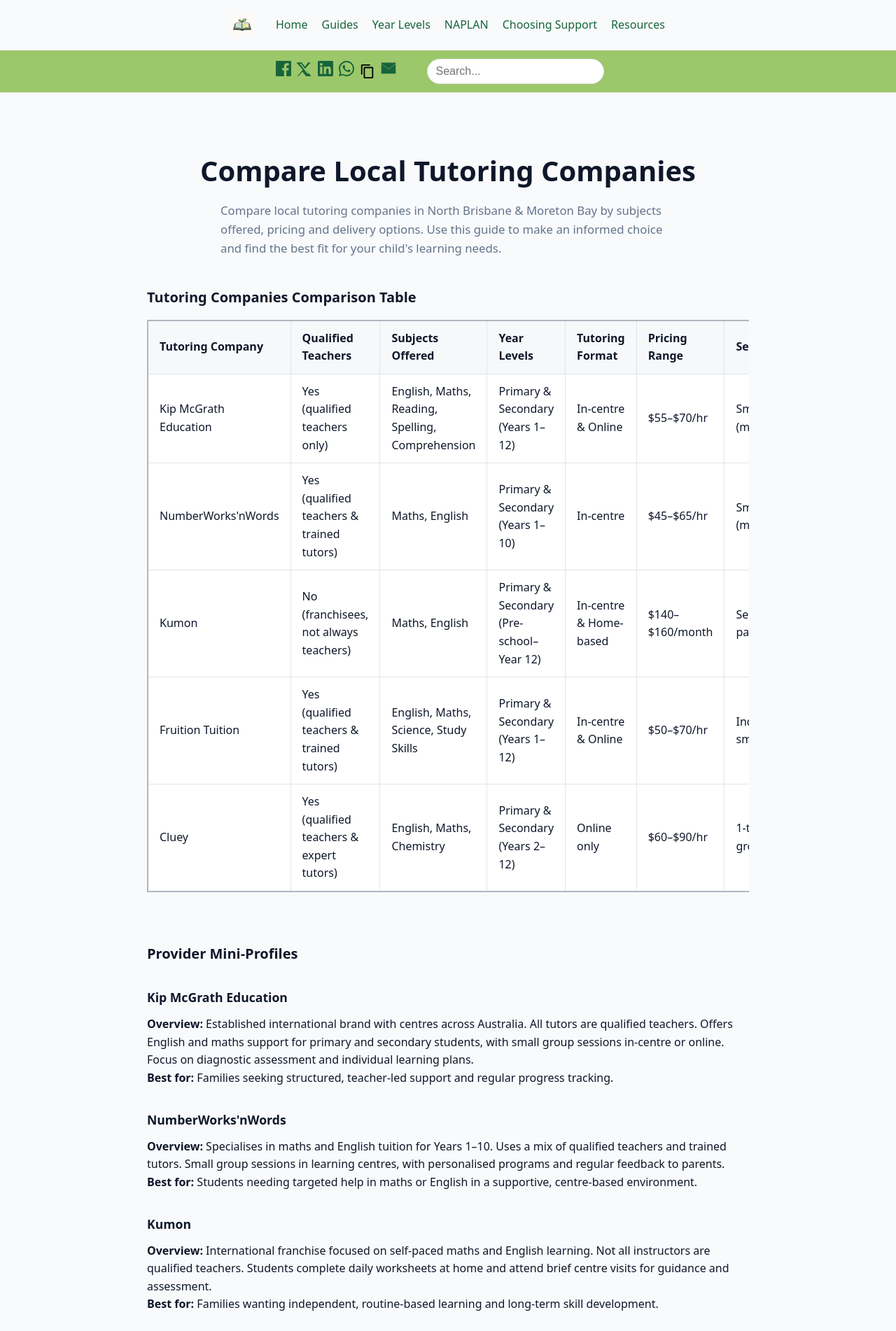
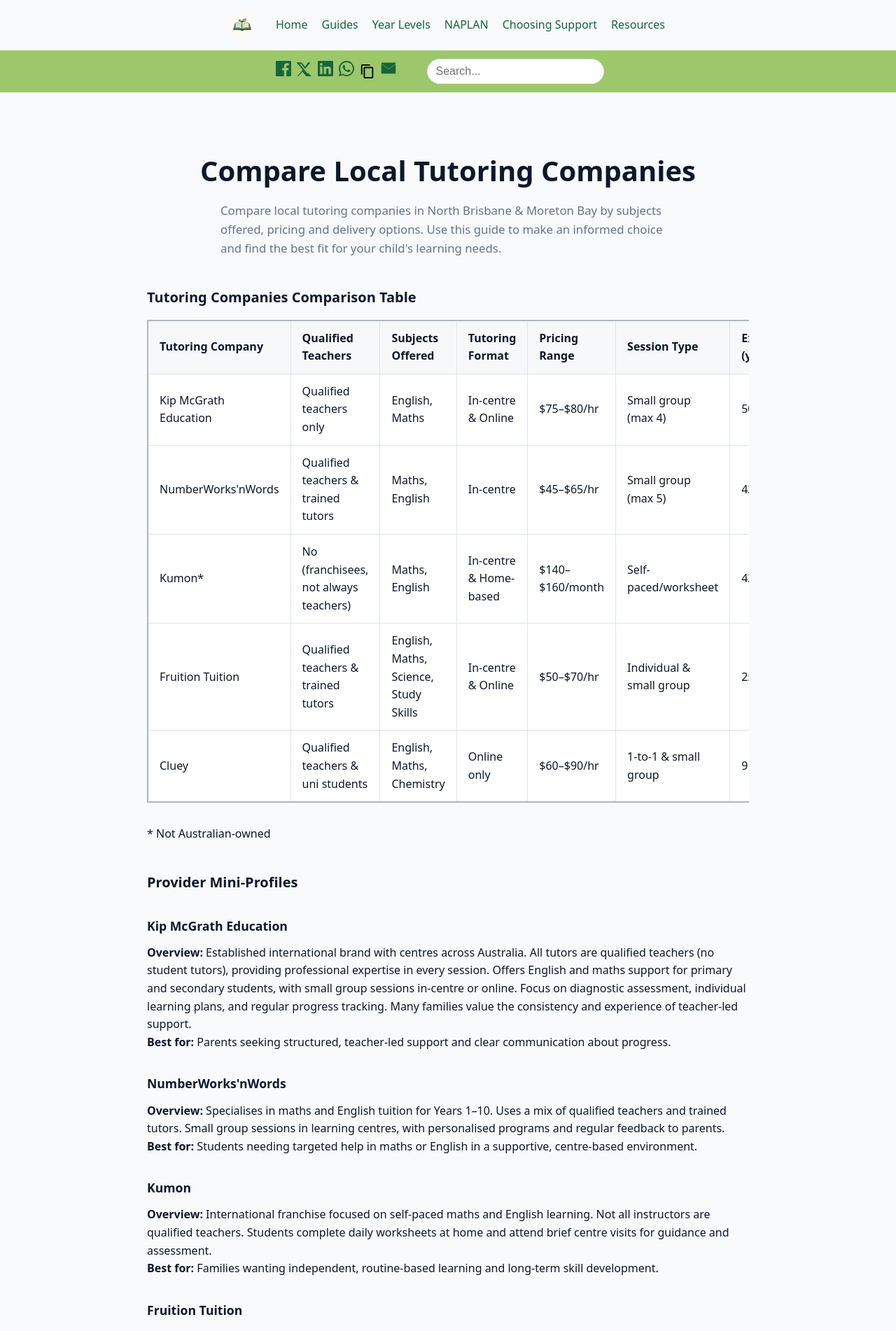
Before and after one commit to drade23/brisbanetutoring, a Jekyll site: the page built from choosing-support/compare-local-tutoring-companies.html, in a window 1280 px wide. Shown: the top 1902 px of the page at 70% size. Built offline with Jekyll 4.4.1, drawn with Linux system fonts in a browser that asks for light colours; some of the changed text lies outside the part shown.

Commit message:
Revise tutoring comparison table and add disclaimer
Updated the tutoring companies comparison table to show years of experience instead of establishment year, revised subject and pricing details, and clarified provider profiles. Removed the 'Pros & Cons' section and added a disclaimer about information accuracy. Added CSS styles for the disclaimer paragraph.

```diff
--- a/choosing-support/compare-local-tutoring-companies.html
+++ b/choosing-support/compare-local-tutoring-companies.html
@@ -23,67 +23,68 @@ description: "Compare local tutoring companies in North Brisbane & Moreton Bay.
                 <th>Tutoring Company</th>
                 <th>Qualified Teachers</th>
                 <th>Subjects Offered</th>
-                <th>Year Levels</th>
                 <th>Tutoring Format</th>
                 <th>Pricing Range</th>
                 <th>Session Type</th>
-                <th>Established</th>
+                <th>Experience (years)</th>
               </tr>
             </thead>
             <tbody>
               <tr>
                 <td>Kip McGrath Education</td>
-                <td>Yes (qualified teachers only)</td>
-                <td>English, Maths, Reading, Spelling, Comprehension</td>
-                <td>Primary & Secondary (Years 1–12)</td>
+                <td>Qualified teachers only</td>
+                <td>English, Maths</td>
                 <td>In-centre & Online</td>
-                <td>$55–$70/hr</td>
+                <td>$75–$80/hr</td>
                 <td>Small group (max 4)</td>
-                <td>1976</td>
+                <td>50</td>
               </tr>
               <tr>
                 <td>NumberWorks'nWords</td>
-                <td>Yes (qualified teachers & trained tutors)</td>
+                <td>Qualified teachers & trained tutors</td>
                 <td>Maths, English</td>
-                <td>Primary & Secondary (Years 1–10)</td>
+
                 <td>In-centre</td>
                 <td>$45–$65/hr</td>
                 <td>Small group (max 5)</td>
-                <td>1984</td>
+                <td>42</td>
               </tr>
               <tr>
-                <td>Kumon</td>
+                <td>Kumon*</td>
                 <td>No (franchisees, not always teachers)</td>
                 <td>Maths, English</td>
-                <td>Primary & Secondary (Pre-school–Year 12)</td>
+
                 <td>In-centre & Home-based</td>
                 <td>$140–$160/month</td>
                 <td>Self-paced/worksheet</td>
-                <td>1958 (Japan), 1984 (Australia)</td>
+                <td>42</td>
               </tr>
               <tr>
                 <td>Fruition Tuition</td>
-                <td>Yes (qualified teachers & trained tutors)</td>
+                <td>Qualified teachers & trained tutors</td>
                 <td>English, Maths, Science, Study Skills</td>
-                <td>Primary & Secondary (Years 1–12)</td>
+
                 <td>In-centre & Online</td>
                 <td>$50–$70/hr</td>
                 <td>Individual & small group</td>
-                <td>2001</td>
+                <td>25</td>
               </tr>
               <tr>
                 <td>Cluey</td>
-                <td>Yes (qualified teachers & expert tutors)</td>
+                <td>Qualified teachers & uni students</td>
                 <td>English, Maths, Chemistry</td>
-                <td>Primary & Secondary (Years 2–12)</td>
+
                 <td>Online only</td>
                 <td>$60–$90/hr</td>
                 <td>1-to-1 & small group</td>
-                <td>2017</td>
+                <td>9</td>
               </tr>
             </tbody>
           </table>
+
+
         </div>
+        * Not Australian-owned
       </section>
 
       <section>
@@ -91,8 +92,8 @@ description: "Compare local tutoring companies in North Brisbane & Moreton Bay.
         <div class="provider-profiles">
           <article>
             <h3>Kip McGrath Education</h3>
-            <p><strong>Overview:</strong> Established international brand with centres across Australia. All tutors are qualified teachers. Offers English and maths support for primary and secondary students, with small group sessions in-centre or online. Focus on diagnostic assessment and individual learning plans.</p>
-            <p><strong>Best for:</strong> Families seeking structured, teacher-led support and regular progress tracking.</p>
+            <p><strong>Overview:</strong> Established international brand with centres across Australia. All tutors are qualified teachers (no student tutors), providing professional expertise in every session. Offers English and maths support for primary and secondary students, with small group sessions in-centre or online. Focus on diagnostic assessment, individual learning plans, and regular progress tracking. Many families value the consistency and experience of teacher-led support.</p>
+            <p><strong>Best for:</strong> Parents seeking structured, teacher-led support and clear communication about progress.</p>
           </article>
           <article>
             <h3>NumberWorks'nWords</h3>
@@ -111,19 +112,12 @@ description: "Compare local tutoring companies in North Brisbane & Moreton Bay.
           </article>
           <article>
             <h3>Cluey</h3>
-            <p><strong>Overview:</strong> Online-only platform with qualified teachers and expert tutors. Offers 1-to-1 and small group sessions in English, maths, and chemistry for Years 2–12. Uses adaptive technology and provides detailed progress reports.</p>
+            <p><strong>Overview:</strong> Online-only platform with qualified teachers and uni students. Offers 1-to-1 and small group sessions in various subject. Uses adaptive technology and provides detailed progress reports.</p>
             <p><strong>Best for:</strong> Families seeking convenient, high-quality online tutoring with strong reporting and flexibility.</p>
           </article>
         </div>
       </section>
 
-      <section>
-        <h2>Clear Pros & Cons</h2>
-        <ul>
-          <li><strong>Pros:</strong> Summarize the main advantages of each tutoring company and independent provider.</li>
-          <li><strong>Cons:</strong> Summarize the main limitations or considerations for each option.</li>
-        </ul>
-      </section>
 
       <!-- FAQ Schema for SEO -->
       <script type="application/ld+json">
@@ -177,5 +171,7 @@ description: "Compare local tutoring companies in North Brisbane & Moreton Bay.
         </p>
       </section>
 
-    </article>
+    <p class="disclaimer">
+      Disclaimer: Best efforts are made to keep this information up to date, but details may change and accuracy cannot be guaranteed. Please check with providers for the latest information.
+    </p>
   </main>
--- a/styles.css
+++ b/styles.css
@@ -92,6 +92,13 @@
 .footer-container p {
   color: #cbd5f5;
   font-size: 0.875rem;
+}
+/* Disclaimer paragraph styles */
+.disclaimer {
+  font-size: 0.85em;
+  color: var(--muted);
+  margin-top: 2rem;
+  text-align: left;
 }
 /* Main stylesheet for North Brisbane & Moreton Bay Education Guide */
 
```
Also changed, not shown: 3 other files.
